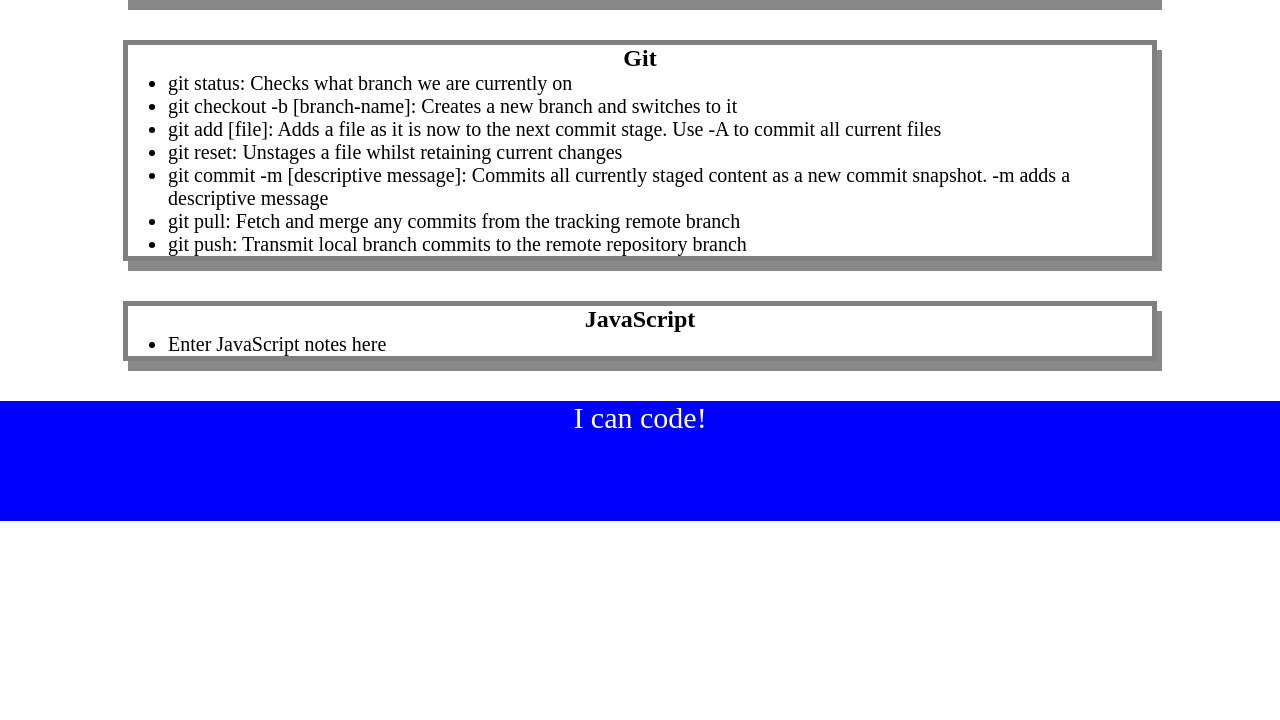
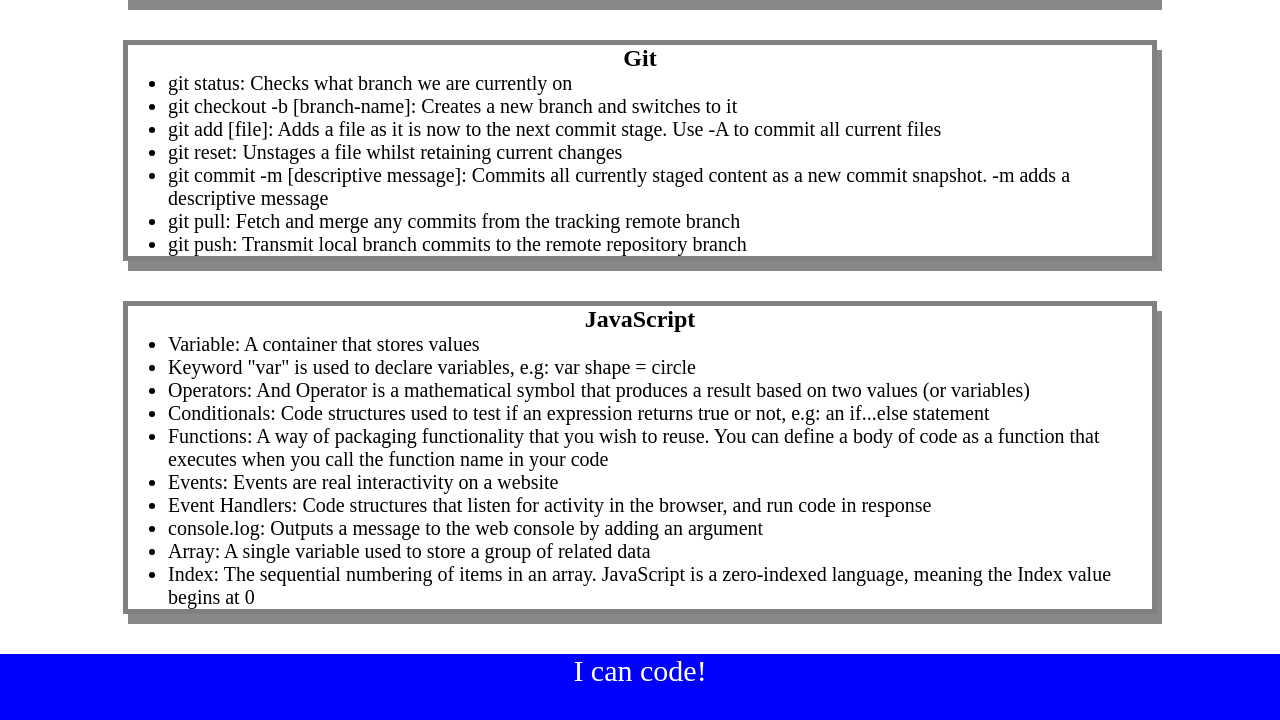
Before and after one commit to Danyon-Talbot/prework-study-guide, a plain HTML site: page index.html in a window 1280 px wide. Shown: the part 780-1500 px from the top of the page. Before the commit the page ends 1301 px from the top, so only its background shows below. Drawn offline with Linux system fonts and the light colour scheme.

Commit message:
Added JavaScript to HTML file and updated JavaScript notes in HTML file

```diff
--- /dev/null
+++ b/assets/script.js
@@ -0,0 +1,19 @@
+/*var topic = "HTML";
+
+if (topic === 'HTML') {
+  console.log("Let's study HTML!");
+} else if (topic === 'CSS') {
+  console.log("Let's study CSS!");
+} else if (topic === 'Git') {
+  console.log("Let's study Git!");
+} else if (topic === 'JavaScript') {
+  console.log("Let's study JavaScript!");
+} else {
+  console.log('Please try again!');
+}
+*/
+var topics = ['HTML', 'CSS', 'Git', 'JavaScript'];
+
+for(var x=0; x<topics.length; x++) {
+    console.log(topics[x]);
+}
--- a/index.html
+++ b/index.html
@@ -11,6 +11,7 @@
     <header id="header">
       <h1>Prework Study Guide</h1>
       <img src="./assets/bowtie-cat.png" alt="Profile image of cat wearing a bow tie." />
+      <h2>✨ Open the Console to See What's Happening ✨</h2>
     </header>
     <main>
       <section class="card" id="html-section">
@@ -78,7 +79,17 @@
 
         <ul>
 
-          <li>Enter JavaScript notes here</li>
+          <li>Variable: A container that stores values</li>
+          <li>Keyword "var" is used to declare variables, e.g: var shape = circle</li>
+          <li>Operators: And Operator is a mathematical symbol that produces a result based on two values (or variables)</li>
+          <li>Conditionals: Code structures used to test if an expression returns true or not, e.g: an if...else statement</li>
+          <li>Functions: A way of packaging functionality that you wish to reuse. You can define a body of code as a function that executes when you call the function name in your code</li>
+          <li>Events: Events are real interactivity on a website</li>
+          <li>Event Handlers: Code structures that listen for activity in the browser, and run code in response</li>
+          <li>console.log: Outputs a message to the web console by adding an argument</li>
+          <li>Array: A single variable used to store a group of related data</li>
+          <li>Index: The sequential numbering of items in an array. JavaScript is a zero-indexed language, meaning the Index value begins at 0</li>
+
 
         </ul>
 
@@ -88,5 +99,8 @@
     <footer>
       <p>I can code!</p>
     </footer>
+
+    <script src="./assets/script.js"></script>
+
   </body>
 </html>
```
